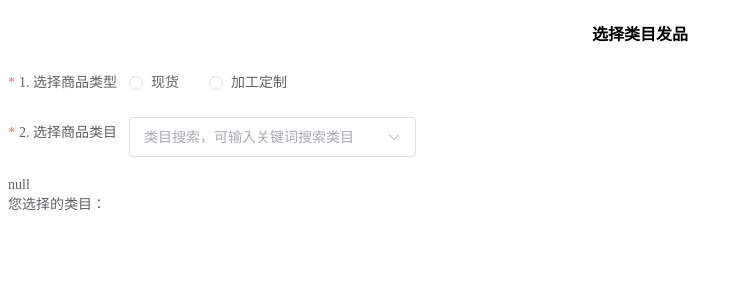
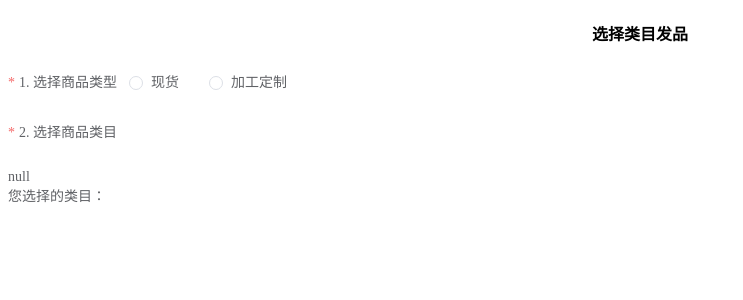
Before and after one commit to RUV2005/nuxt-app, a Nuxt app: page /Home in a window 1280 px wide. Shown: the top 300 px of the page, without its empty margins (0-743 px from the left). Built offline with nearby package versions, Linux system fonts and the light colour scheme; no server answers.

Commit message:
判断元素非空

```diff
--- a/src/pages/Home.vue
+++ b/src/pages/Home.vue
@@ -51,7 +51,7 @@ const options = useFetch('/api/santab', { method: 'GET' }).data
             </el-radio-group>
         </el-form-item>
         <el-form-item label="2. 选择商品类目" prop="resource">
-            <el-cascader class="search" v-model="value" :options="options" :props="props" @change="handleChange" placeholder="类目搜索，可输入关键词搜索类目" :clearable="true" size="large" filterable />
+            <el-cascader class="search" v-model="value" :options="options" :props="props" @change="handleChange" placeholder="类目搜索，可输入关键词搜索类目" :clearable="true" size="large" filterable v-if="options"/>
         </el-form-item>
         <el-text>{{ ttt }}</el-text>
     </el-form>
```
